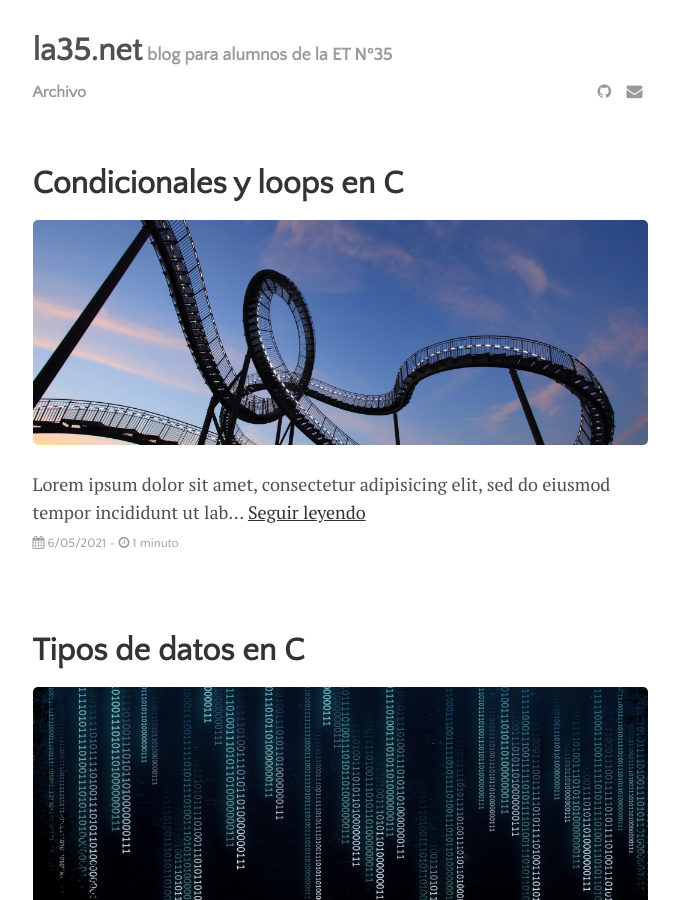
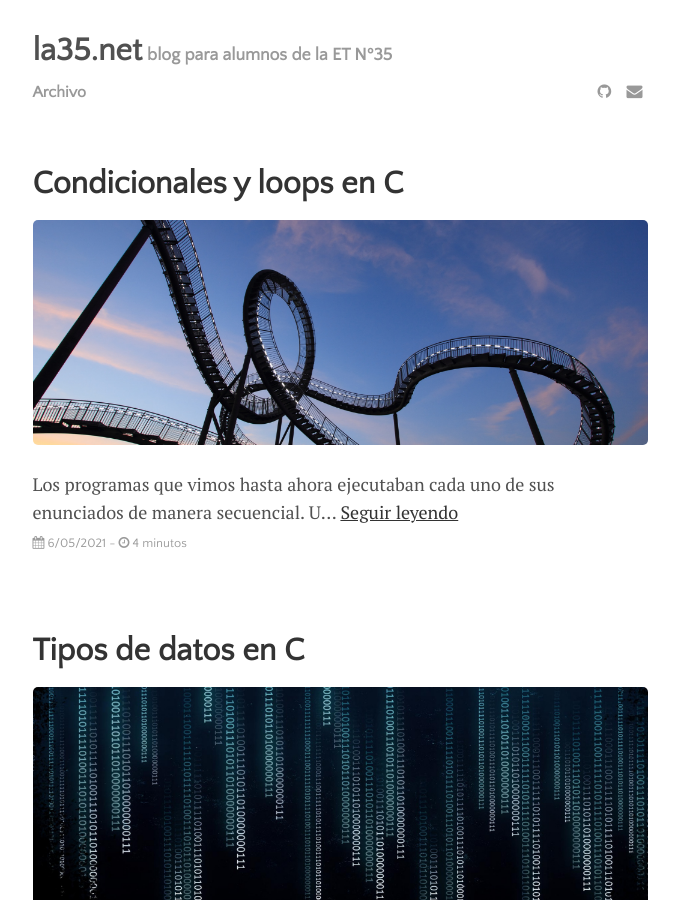
Before and after one commit to la35/la35.github.io, a Jekyll site: the page built from index.html, in a window 1280 px wide and 900 px high. Shown: the whole window, without its empty margins (300-979 px from the left). Built offline with Jekyll 4.4.1, drawn with Linux system fonts in a browser that asks for light colours; the list of posts is cut into pages by our own code; some of the changed lines change nothing that is shown.

Commit message:
agrega ejemplos

````diff
--- a/_posts/2021-05-06-c-loops.md
+++ b/_posts/2021-05-06-c-loops.md
@@ -8,14 +8,29 @@
 date:   2021-05-06 00:00:00 -0300
 ---
 
-Lorem ipsum dolor sit amet, consectetur adipisicing elit, sed do eiusmod tempor incididunt ut labore et dolore magna aliqua. Ut enim ad minim veniam, quis nostrud exercitation ullamco laboris nisi ut aliquip ex ea commodo consequat. Duis aute irure dolor in reprehenderit in voluptate velit esse cillum dolore eu fugiat nulla pariatur. Excepteur sint occaecat cupidatat non proident, sunt in culpa qui officia deserunt mollit anim id est laborum.
+Los programas que vimos hasta ahora ejecutaban cada uno de sus enunciados de manera secuencial. Uno atrás del otro, en el orden que aparecían en el código. La mayoría de los programas reales pueden variar la cantidad de veces que ejecutan un enunciado o el orden de los mismos.
+
+Las **estructuras de control** de un lenguaje de programación son el mecanismo que nos permite alterar el orden y la cantidad de veces que ejecutamos un conjunto de enunciados.
+
+La estructura **condicional** nos permite ejecutar un grupo de enunciados u otro en base a una condición. Los **ciclos** o _loops_ nos permiten repetir un grupo de enunciados, dependiendo de que se cumpla una condición dada.
 
 ## Condicionales
 
 Lorem ipsum dolor sit amet, consectetur adipisicing elit, sed do eiusmod tempor incididunt ut labore et dolore magna aliqua. Ut enim ad minim veniam, quis nostrud exercitation ullamco laboris nisi ut aliquip ex ea commodo consequat. Duis aute irure dolor in reprehenderit in voluptate velit esse cillum dolore eu fugiat nulla pariatur. Excepteur sint occaecat cupidatat non proident, sunt in culpa qui officia deserunt mollit anim id est laborum.
 
 ```c
-// flip.c
+#include <stdio.h>
+#include <stdlib.h>
+#include <time.h>
+
+int main(void) {
+  srand(time(NULL));
+  if ((rand() % 10) < 5)
+    printf("Cara\n");
+  else
+    printf("Ceca\n");
+  return 0;
+}
 ```
 
 ## While loops
@@ -23,11 +38,41 @@
 Lorem ipsum dolor sit amet, consectetur adipisicing elit, sed do eiusmod tempor incididunt ut labore et dolore magna aliqua. Ut enim ad minim veniam, quis nostrud exercitation ullamco laboris nisi ut aliquip ex ea commodo consequat. Duis aute irure dolor in reprehenderit in voluptate velit esse cillum dolore eu fugiat nulla pariatur. Excepteur sint occaecat cupidatat non proident, sunt in culpa qui officia deserunt mollit anim id est laborum.
 
 ```c
-// counting.c
+/*
+ * loop.c
+ * primer loop, usa un contador (i)
+ * para controlar la cantidad de repeticiones
+ */
+
+#include <stdio.h>
+
+#define TIMES 10
+
+int main(void) {
+  int i = 0;
+  while (i < TIMES) {
+    printf("%dº vuelta\n", i + 1);
+    i = i + 1;
+  }
+  return 0;
+}
 ```
 
 ```c
-// powers.c
+#include <stdio.h>
+#include <stdlib.h>
+
+int main(int argc, char *argv[]) {
+  int n = atoi(argv[1]);
+  int power = 1;
+  int i = 0;
+  while (i <= n) {
+    printf("2^%d = %d\n", i, power);
+    power *= 2;
+    i++;
+  }
+  return 0;
+}
 ```
 
 ## For loops
@@ -35,27 +80,129 @@
 Lorem ipsum dolor sit amet, consectetur adipisicing elit, sed do eiusmod tempor incididunt ut labore et dolore magna aliqua. Ut enim ad minim veniam, quis nostrud exercitation ullamco laboris nisi ut aliquip ex ea commodo consequat. Duis aute irure dolor in reprehenderit in voluptate velit esse cillum dolore eu fugiat nulla pariatur. Excepteur sint occaecat cupidatat non proident, sunt in culpa qui officia deserunt mollit anim id est laborum.
 
 ```c
-// pattern.c
+#include <stdio.h>
+#include <stdlib.h>
+
+int main(int argc, char *argv[]) {
+  int n = atoi(argv[1]);
+  /* for (int i = 1; i <= n; i++)
+    printf("%d ", i);
+  printf("\n"); */
+  for (int i = 1; i <= n; i++) {
+    for (int j = 1; j <= n; j++) {
+      if ((i % j == 0) || (j % i == 0))
+        printf("* ");
+      else
+        printf("  ");
+    }
+    printf("%d\n", i);
+  }
+  return 0;
+}
 ```
 
 ```c
-// harmonic.c
+#include <stdio.h>
+#include <stdlib.h>
+
+int main(int argc, char *argv[]) {
+  int n = atoi(argv[1]);
+  double sum = 0.0;
+  for (int i = 1; i <= n; i++) {
+    sum += 1.0 / i;
+  }
+  printf("%f\n", sum);
+  return 0;
+}
 ```
 
 ```c
-// newton
+#include <stdio.h>
+#include <stdlib.h>
+#include <math.h>
+
+int main(int argc, char *argv[]) {
+  double c = atof(argv[1]);
+  double EPSILON = 1e-15;
+  double t = c;
+  while (fabs(t - c/t) > EPSILON * t)
+    t = (c / t + t) / 2.0;
+  printf("%f\n", t);
+  return 0;
+}
 ```
 
 ```c
-// binary.c
+/*
+ * binary.c
+ * acepta un argumento n y muestra
+ * la representacion en base 2 de n
+ */
+
+#include <stdio.h>
+#include <stdlib.h>
+
+int main(int argc, char *argv[]) {
+  int n = atoi(argv[1]);
+  int power = 1;
+  while (power <= n / 2)
+    power *= 2;
+  while (power > 0) {
+    if (n < power) {
+      printf("0");
+    } else {
+      printf("1");
+      n -= power;
+    }
+    power /= 2;
+  }
+  printf("\n");
+  return 0;
+}
 ```
 
 ```c
-// gambler.c
+#include <stdio.h>
+#include <stdlib.h>
+#include <time.h>
+
+int main(int argc, char *argv[]) {
+  srand(time(NULL));
+  int stake  = atoi(argv[1]);
+  int goal   = atoi(argv[2]);
+  int trials = atoi(argv[3]);
+  int bets   = 0;
+  int wins   = 0;
+  for (int t = 0; t < trials; t++) {
+    int cash = stake;
+    while (cash > 0 && cash < goal) {
+      bets++;
+      if (rand() % 10 < 5) cash++;
+      else                 cash--;
+    }
+    if (cash == goal) wins++;
+  }
+  printf("%d %% wins\n", 100 * wins / trials);
+  printf("Avg # bets: %d\n", bets / trials);
+  return 0;
+}
 ```
 
 ```c
 // factors.c
+#include <stdio.h>
+#include <stdlib.h>
+
+int main(int argc, char *argv[]) {
+  long n = atoi(argv[1]);
+  for (long factor = 2; factor <= n / factor; factor++) {
+    while (n % factor == 0) {
+      n /= factor;
+      printf("%d ", factor);
+    }
+  }
+  if (n > 1) printf("%d", n);
+  printf("\n");
+  return 0;
+}
 ```
-
-## Break, switch y do while
````
